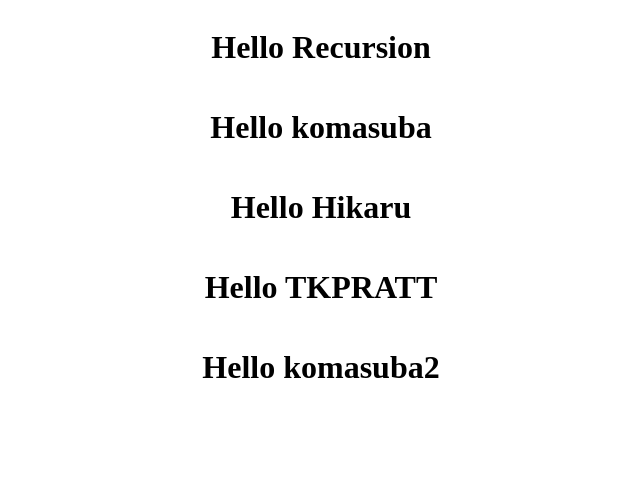
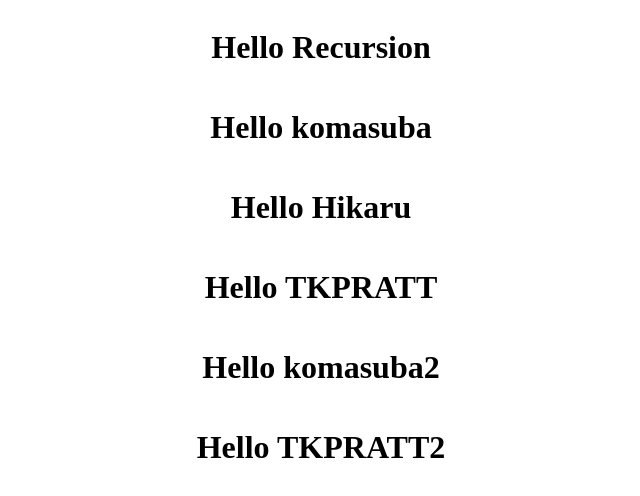
Before and after one commit to ryoyamadakob106-cmd/task1, a plain HTML site: page index.html in a window 1280 px wide. Shown: the whole page, without its empty margins (319-959 px from the left). Drawn offline with Linux system fonts and the light colour scheme.

Commit message:
add-greeting2

```diff
--- a/index.html
+++ b/index.html
@@ -14,6 +14,7 @@
         <h1>Hello Hikaru</h1>
         <h1>Hello TKPRATT</h1>
         <h1>Hello komasuba2</h1>
+        <h1>Hello TKPRATT2</h1>
     </div>
 </body>
 </html>
```
